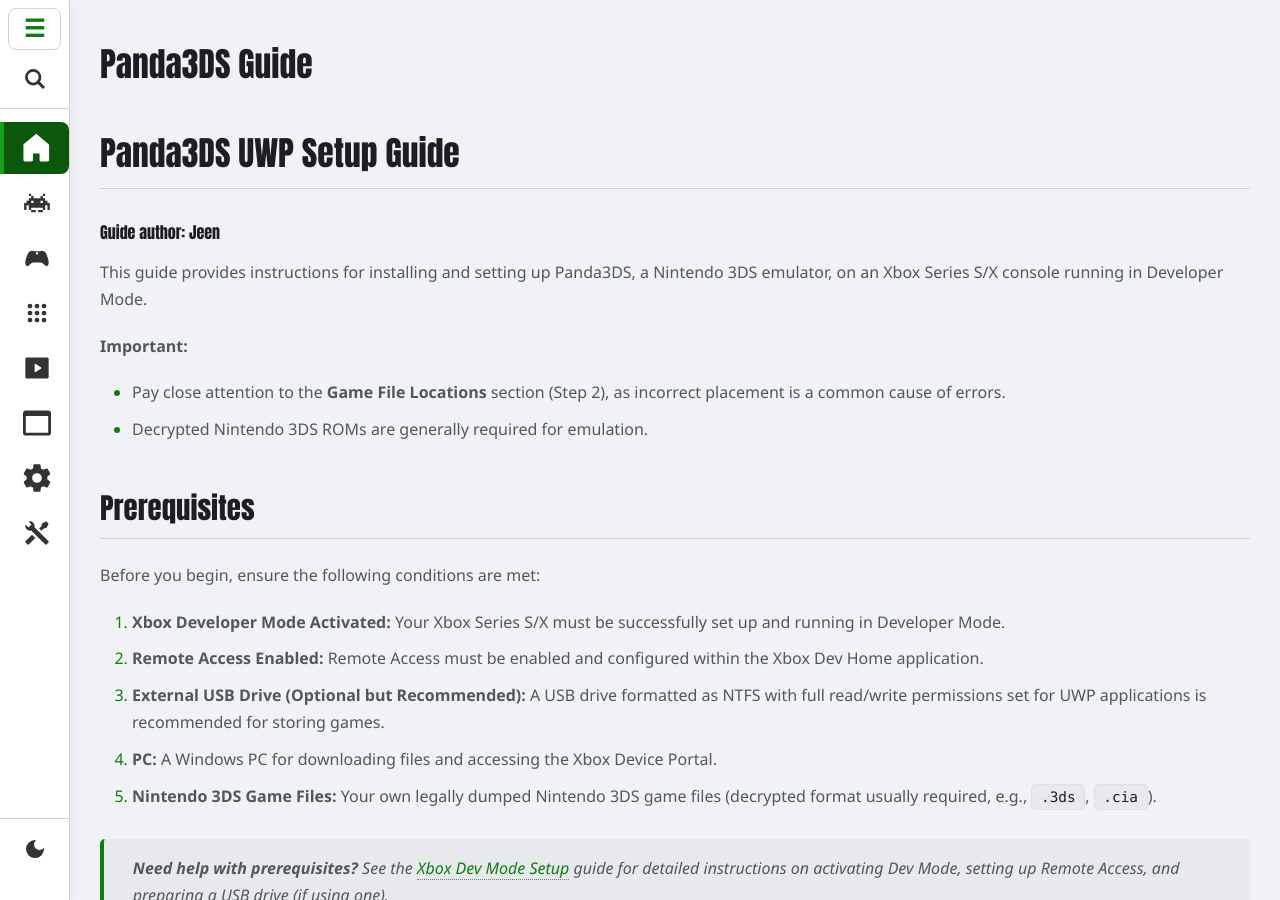
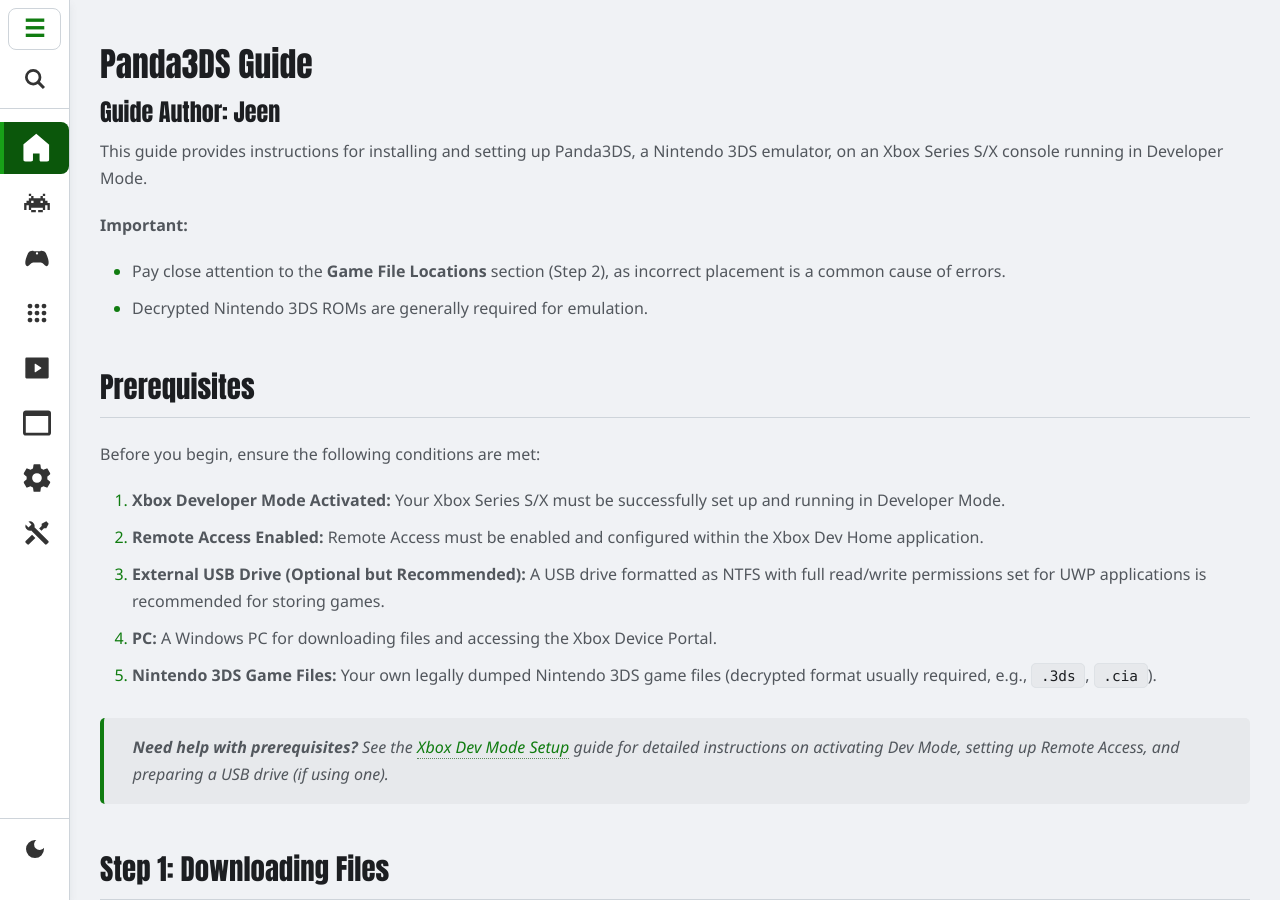
Before and after one commit to EmulationRevival/emulationrevival.github.io, a Jekyll site: the page built from guides/wipapps/panda3ds.md, in a window 1280 px wide and 900 px high. Built offline with Jekyll 4.4.1, drawn with Linux system fonts in a browser that asks for light colours.

Commit message:
Update panda3ds.md

```diff
--- a/guides/wipapps/panda3ds.md
+++ b/guides/wipapps/panda3ds.md
@@ -3,10 +3,8 @@
 title: "Panda3DS Guide"
 permalink: /guides/wipapps/panda3ds-guide/
 description: "A guide for setting up Panda3DS on dev mode."
+author: "Jeen"
 ---
-
-# Panda3DS UWP Setup Guide
-#### Guide author: Jeen
 
 This guide provides instructions for installing and setting up Panda3DS, a Nintendo 3DS emulator, on an Xbox Series S/X console running in Developer Mode.
 
```
